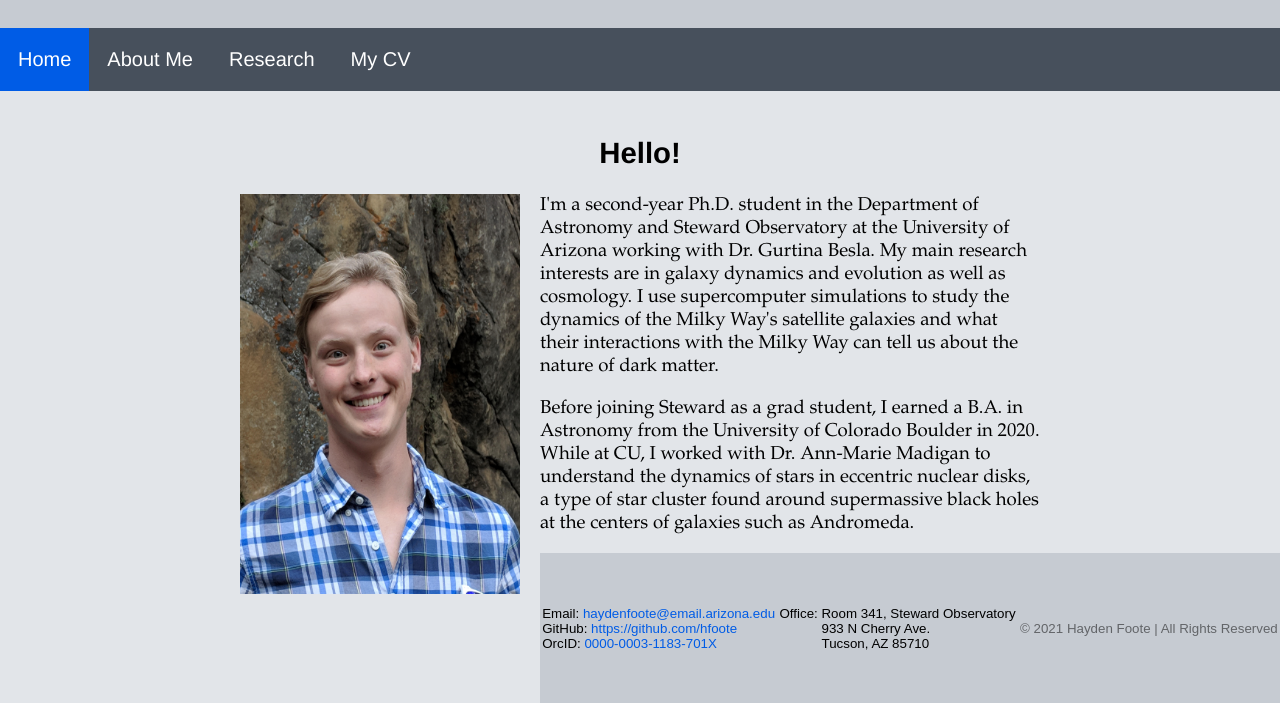
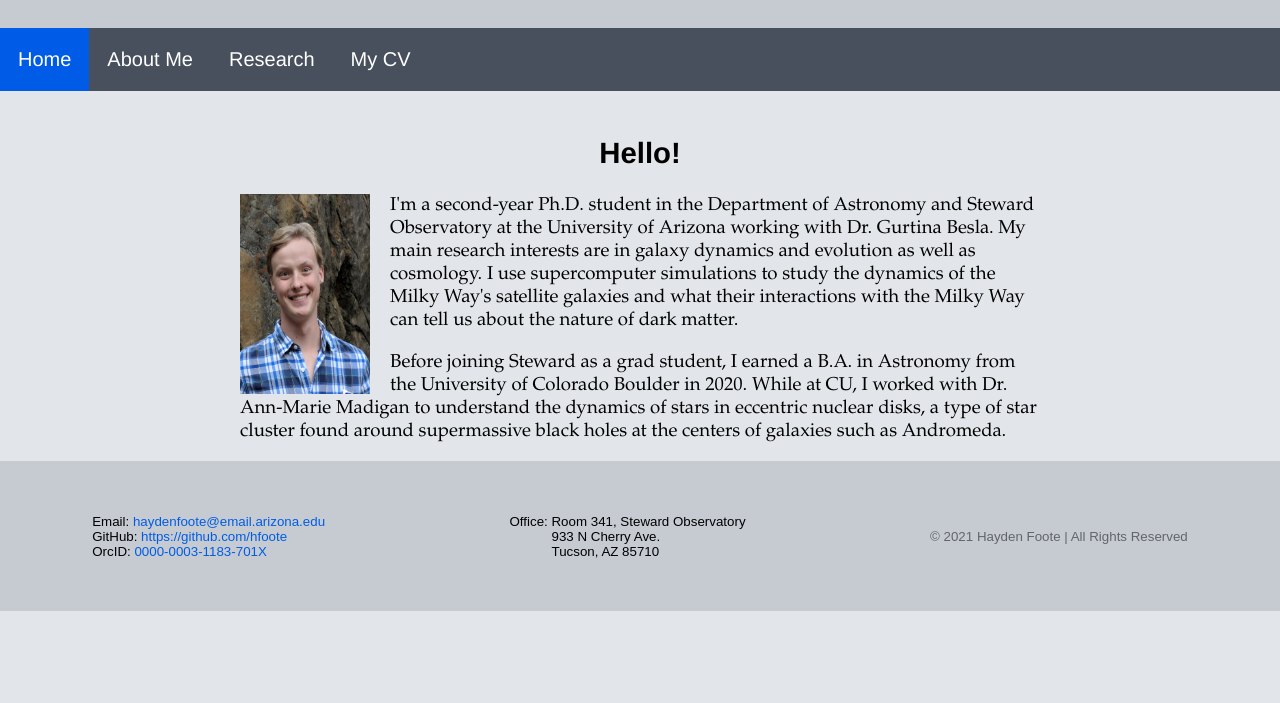
Before and after one commit to hfoote/hfoote.github.io, a plain HTML site: page index.html in a window 1280 px wide. Shown: the part 156-859 px from the top of the page. After the commit the page ends 800 px from the top, so only its background shows below. Drawn offline with Linux system fonts and the light colour scheme.

Commit message:
Smaller picture

```diff
--- a/index.html
+++ b/index.html
@@ -19,7 +19,7 @@
 
 	<div class="page">
 		<h2 class="pagetitle">Hello!</h2>
-		<p><img src="/images/profilePic.jpg" alt="Head-shot" style="float:left;width:300px;height:400px;padding-right:20px;">I'm a second-year Ph.D. student in the Department of Astronomy and Steward Observatory at the University of Arizona working with Dr. Gurtina Besla. My main research interests are in galaxy dynamics and evolution as well as cosmology. I use supercomputer simulations to study the dynamics of the Milky Way's satellite galaxies
+		<p><img src="/images/profilePic.jpg" alt="Head-shot" style="float:left;width:150px;height:200px;padding-right:20px;">I'm a second-year Ph.D. student in the Department of Astronomy and Steward Observatory at the University of Arizona working with Dr. Gurtina Besla. My main research interests are in galaxy dynamics and evolution as well as cosmology. I use supercomputer simulations to study the dynamics of the Milky Way's satellite galaxies
 		and what their interactions with the Milky Way can tell us about the nature of dark matter.</p>
 		<p>Before joining Steward as a grad student, I earned a B.A. in Astronomy from the University of Colorado Boulder in 2020. While at CU, I worked with Dr. Ann-Marie Madigan to understand the dynamics of stars in eccentric nuclear disks, a type of star cluster found around supermassive black holes at the centers of galaxies such as Andromeda.</p>
 	</div>
```
